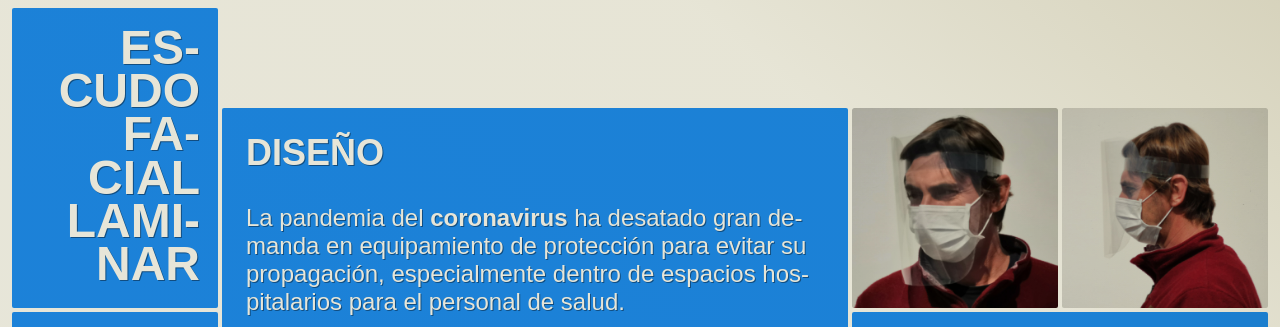
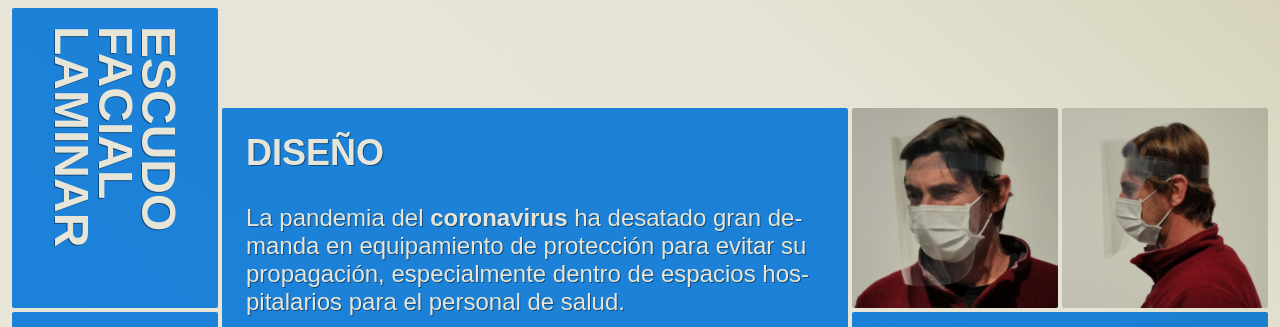
Before and after one commit to aconcagua-fablab/escudo-facial, a plain HTML site: page index.html in a window 1280 px wide. Shown: the top 327 px of the page. Drawn offline with Linux system fonts and the light colour scheme; a web font is replaced by a local one.

Commit message:
vertical-rl

```diff
--- a/css/style.css
+++ b/css/style.css
@@ -37,8 +37,8 @@ h2 {
 h1 {
     font-weight: 800;
     margin: 0 auto;
-    writing-mode: sideways-lr;
-    text-align: right;
+    writing-mode: vertical-rl;
+    text-align: left;
     font-size: 3rem;
     width: auto;
     line-height: 2.7rem;
```
